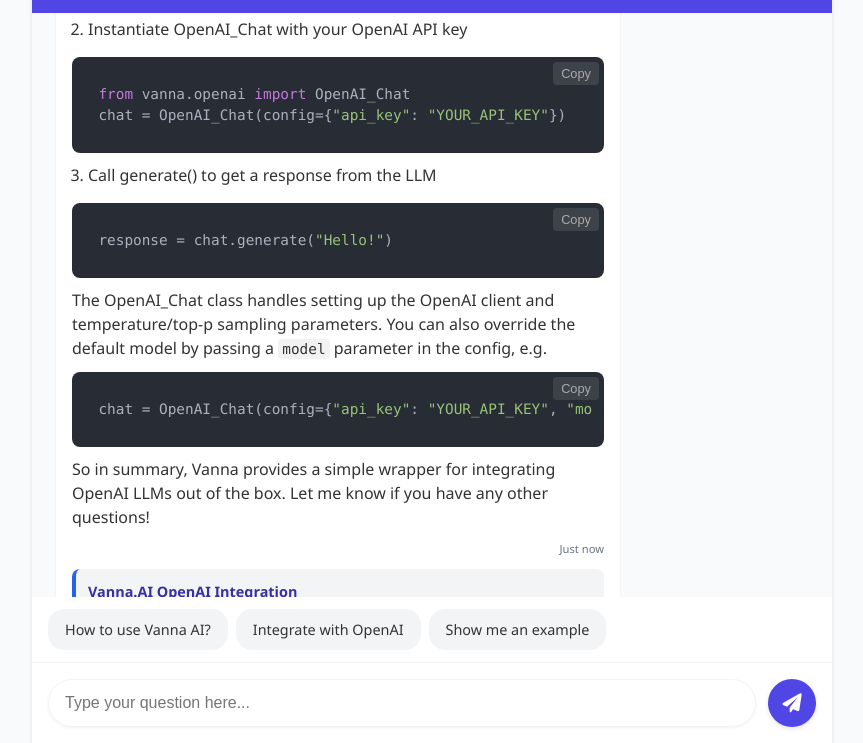
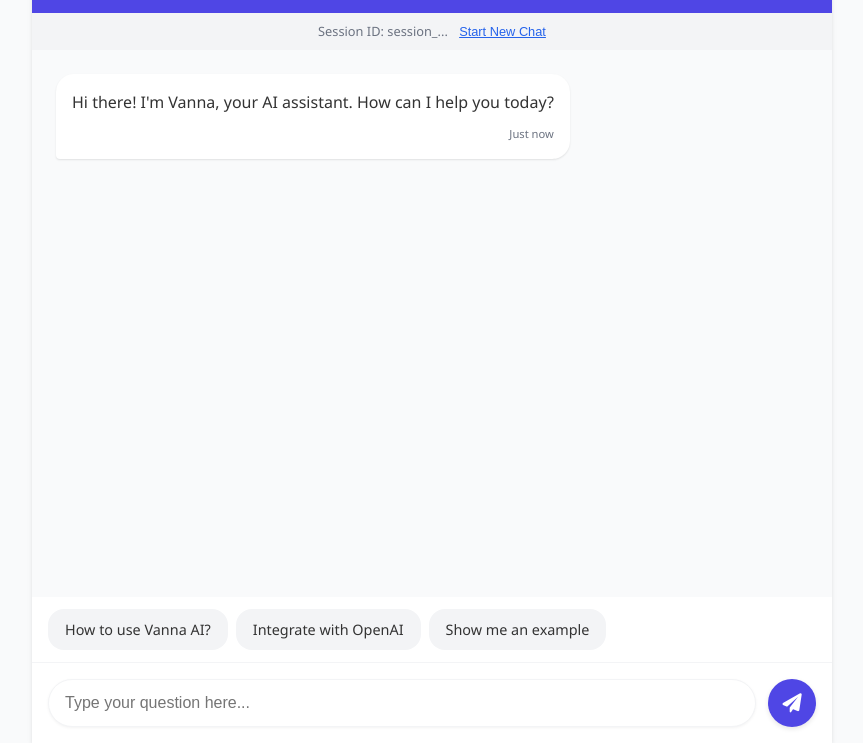
Before and after one commit to kprasad7/vanna-bot, a plain HTML site: page ui/index.html in a window 1280 px wide. Shown: the part 57-800 px from the top of the page, without its empty margins (208-1071 px from the left). Drawn offline with nearby package versions, Linux system fonts and the light colour scheme.

Commit message:
Update index.html

````diff
--- a/ui/index.html
+++ b/ui/index.html
@@ -388,6 +388,29 @@
             transform: translateY(-1px);
         }
 
+        /* New styles for session info */
+        .session-info {
+            padding: 8px 16px;
+            background: var(--gray-med);
+            font-size: 0.8rem;
+            color: var(--gray-dark);
+            text-align: center;
+        }
+
+        .clear-session {
+            background: none;
+            border: none;
+            color: var(--link-color);
+            cursor: pointer;
+            font-size: 0.8rem;
+            text-decoration: underline;
+            margin-left: 8px;
+        }
+
+        .clear-session:hover {
+            color: var(--link-hover);
+        }
+
         /* Responsive styles */
         @media (max-width: 768px) {
             .chat-container {
@@ -409,6 +432,11 @@
                 <i class="fas fa-robot"></i>
             </div>
             <h2>Vanna AI Assistant</h2>
+        </div>
+
+        <div class="session-info">
+            Session ID: <span id="session-id">Loading...</span>
+            <button class="clear-session" onclick="clearSession()">Start New Chat</button>
         </div>
 
         <div id="chat-box">
@@ -433,6 +461,57 @@
     </div>
 
     <script>
+        // Session management
+        let sessionId = localStorage.getItem('vannaSessionId');
+        let chatHistory = [];
+
+        // Initialize session
+        function initSession() {
+            if (!sessionId) {
+                // Generate a new session ID if one doesn't exist
+                sessionId = 'session_' + Math.random().toString(36).substring(2, 15);
+                localStorage.setItem('vannaSessionId', sessionId);
+                chatHistory = [];
+                // Save empty chat history
+                localStorage.setItem('vannaChat_' + sessionId, JSON.stringify(chatHistory));
+            } else {
+                // Load existing chat history
+                const savedHistory = localStorage.getItem('vannaChat_' + sessionId);
+                if (savedHistory) {
+                    chatHistory = JSON.parse(savedHistory);
+                }
+            }
+
+            // Update session ID display
+            document.getElementById('session-id').textContent = sessionId.substring(0, 8) + '...';
+
+            // Clear the chat box
+            document.getElementById('chat-box').innerHTML = '';
+
+            // Add welcome message if it's a new chat
+            if (chatHistory.length === 0) {
+                addMessage("Hi there! I'm Vanna, your AI assistant. How can I help you today?", 'bot');
+            } else {
+                // Load chat history
+                chatHistory.forEach(msg => {
+                    addMessage(msg.text, msg.sender, false, false);
+                });
+            }
+        }
+
+        // Clear session and start a new chat
+        function clearSession() {
+            if (confirm("Are you sure you want to start a new chat? Your current conversation will be lost.")) {
+                sessionId = 'session_' + Math.random().toString(36).substring(2, 15);
+                localStorage.setItem('vannaSessionId', sessionId);
+                chatHistory = [];
+                localStorage.setItem('vannaChat_' + sessionId, JSON.stringify(chatHistory));
+
+                // Update the UI
+                initSession();
+            }
+        }
+
         // Initialize marked for markdown parsing
         marked.setOptions({
             highlight: function(code, lang) {
@@ -470,7 +549,10 @@
                 const response = await fetch("/ask", {
                     method: "POST",
                     headers: { "Content-Type": "application/json" },
-                    body: JSON.stringify({ question: question })
+                    body: JSON.stringify({
+                        question: question,
+                        sessionId: sessionId // Send session ID to backend
+                    })
                 });
 
                 // Remove typing indicator
@@ -492,7 +574,7 @@
             }
         }
 
-        function addMessage(text, sender, isError = false) {
+        function addMessage(text, sender, isError = false, saveToHistory = true) {
             const chatBox = document.getElementById("chat-box");
             const messageDiv = document.createElement('div');
 
@@ -547,6 +629,17 @@
             });
 
             chatBox.scrollTop = chatBox.scrollHeight;
+
+            // Save to chat history
+            if (saveToHistory) {
+                const timestamp = new Date().toISOString();
+                chatHistory.push({
+                    sender: sender,
+                    text: text,
+                    timestamp: timestamp
+                });
+                localStorage.setItem('vannaChat_' + sessionId, JSON.stringify(chatHistory));
+            }
         }
 
         function highlightUserLinks(text) {
@@ -602,47 +695,14 @@
             messageElement.appendChild(previewDiv);
         }
 
-        // Load sample chat history
-        window.addEventListener('DOMContentLoaded', () => {
-            // Sample chat history to populate the UI
-            const chatHistory = [
-                {
-                    sender: 'user',
-                    text: 'how to integrate llm with vanna ai'
-                },
-                {
-                    sender: 'bot',
-                    text: "Here are a few ways to integrate an LLM with Vanna AI:\n\n- Use Vanna's API to send prompts and receive completions. You can pass prompts to Vanna's API and get back AI-generated responses. This allows you to leverage Vanna's capabilities from within your own application.\n\n- Fine-tune Vanna on your own data. Vanna provides a fine-tuning API that allows you to adapt the model to your specific domain by training it on custom data. This can make Vanna more specialized for your particular use case.\n\n- Build a pipeline that pre-processes inputs before sending to Vanna. You can use an LLM like GPT-3 or Codex to do initial processing on prompts, and then pass the output to Vanna for further refinement and completion. This allows you to leverage strengths of different models.\n\n- Use an LLM to rank/filter Vanna outputs. Generate multiple responses from Vanna, and then use an LLM to select the best, most relevant ones. The LLM helps narrow down the options.\n\n- Combine Vanna and LLM outputs. Generate responses from both Vanna and an LLM, and then intelligently merge them to get the best of both. This can help cover weaknesses in either model.\n\nThe key is leveraging Vanna's capabilities as a core AI assistant, while using other LLMs as needed to expand the range of functions."
-                },
-                {
-                    sender: 'user',
-                    text: 'how to integrate with openai lmm with vanna api'
-                },
-                {
-                    sender: 'bot',
-                    text: "To integrate OpenAI's LLM models like GPT-3 with Vanna, you can use the OpenAI_Chat class in vanna.openai.openai_chat. The key steps are:\n\n1. Install Vanna and OpenAI Python SDK\n```python\npip install vanna openai\n```\n\n2. Instantiate OpenAI_Chat with your OpenAI API key\n```python\nfrom vanna.openai import OpenAI_Chat\nchat = OpenAI_Chat(config={\"api_key\": \"YOUR_API_KEY\"})\n```\n\n3. Call generate() to get a response from the LLM\n```python\nresponse = chat.generate(\"Hello!\")\n```\n\nThe OpenAI_Chat class handles setting up the OpenAI client and temperature/top-p sampling parameters. You can also override the default model by passing a `model` parameter in the config, e.g.\n```python\nchat = OpenAI_Chat(config={\"api_key\": \"YOUR_API_KEY\", \"model\": \"text-davinci-003\"})\n```\n\nSo in summary, Vanna provides a simple wrapper for integrating OpenAI LLMs out of the box. Let me know if you have any other questions!"
-                }
-            ];
+        // Format timestamp
+        function formatTime(timestamp) {
+            const date = new Date(timestamp);
+            return date.toLocaleTimeString([], { hour: '2-digit', minute: '2-digit' });
+        }
 
-            // Clear welcome message
-            document.getElementById('chat-box').innerHTML = '';
-
-            // Add history messages
-            chatHistory.forEach(msg => {
-                addMessage(msg.text, msg.sender);
-            });
-
-            // Add a link preview to the last message
-            const lastMessage = document.querySelector('#chat-box .message:last-child');
-            if (lastMessage) {
-                createLinkPreview(
-                    lastMessage,
-                    "Vanna.AI OpenAI Integration",
-                    "Official documentation on integrating OpenAI models with Vanna.AI",
-                    "https://vanna.ai/docs/integrations/openai/"
-                );
-            }
-        });
+        // Initialize session when page loads
+        window.addEventListener('DOMContentLoaded', initSession);
     </script>
 </body>
 </html>
````
